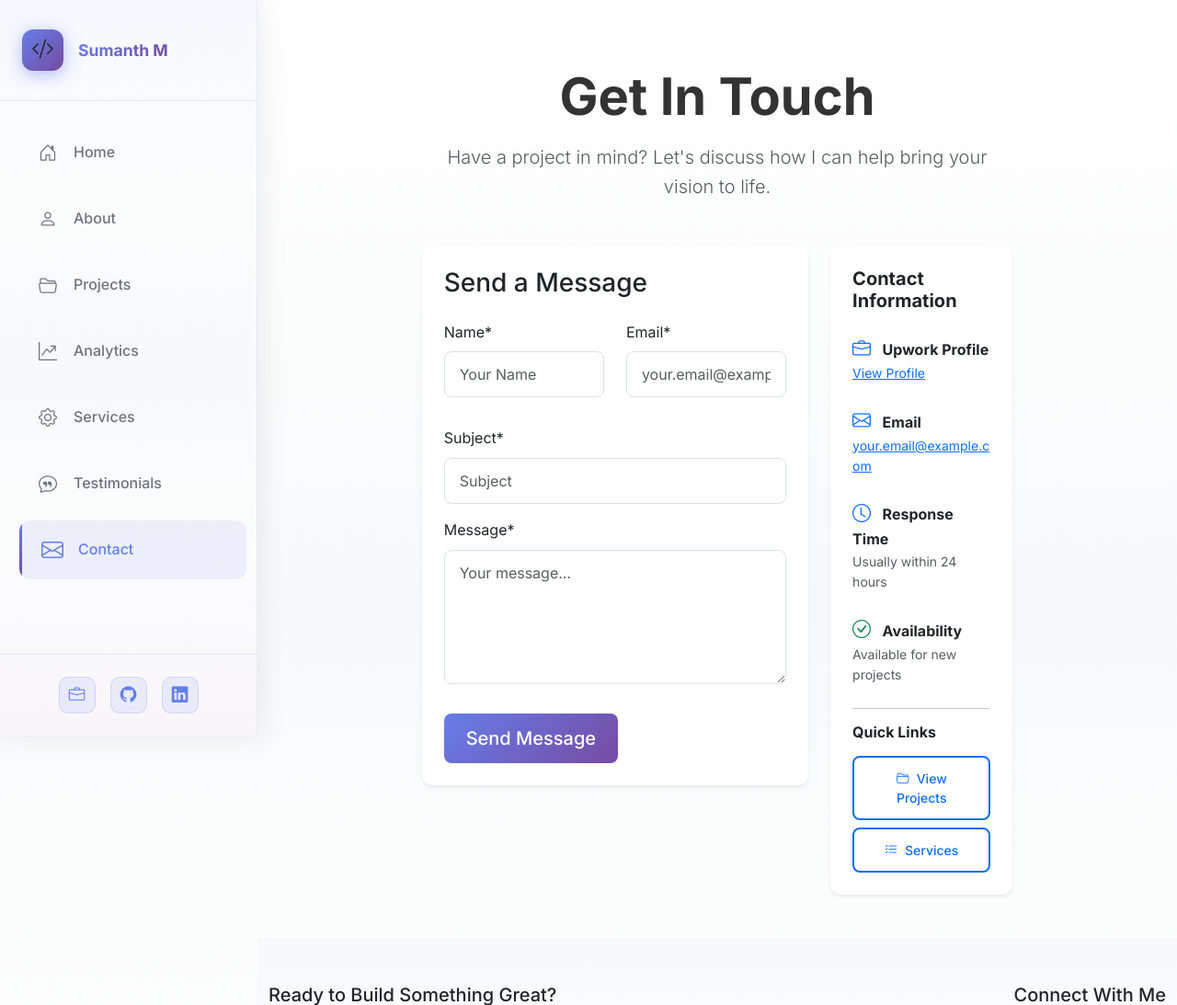
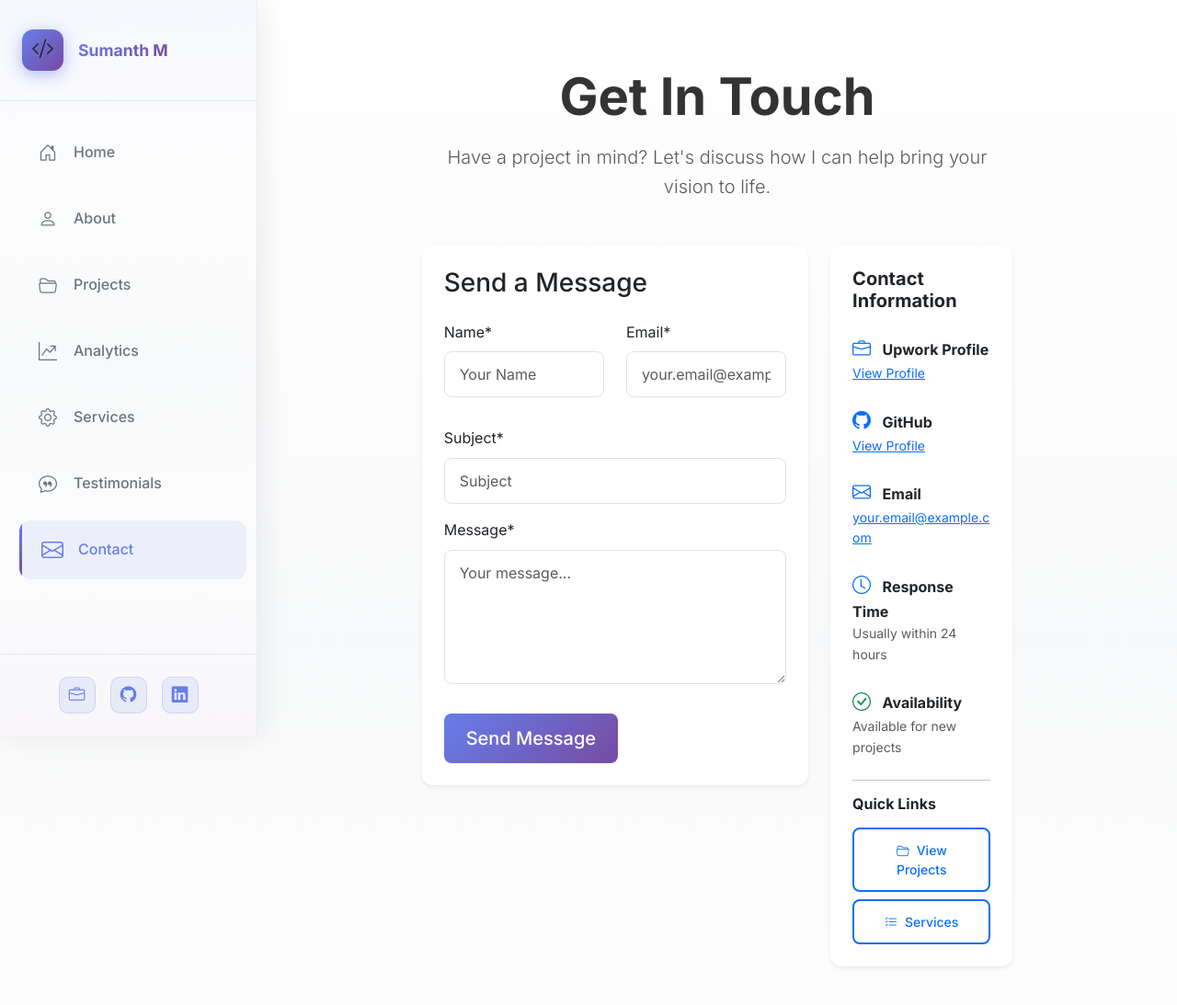
Before and after one commit to msumanth960/portfolio, a Django app: page /contact/ in a window 1280 px wide. Shown: the top 1093 px of the page at 92% size. Run offline with Django 4.2, Linux system fonts and the light colour scheme; some libraries are stand-ins or nearby versions.

Commit message:
Update Upwork and GitHub links throughout the website

```diff
--- a/templates/base.html
+++ b/templates/base.html
@@ -89,10 +89,10 @@
 
         <div class="sidebar-footer">
             <div class="social-links">
-                <a href="#" class="social-link" title="Upwork" target="_blank">
+                <a href="https://www.upwork.com/freelancers/~01ba1d368674bc97b0?mp_source=share" class="social-link" title="Upwork" target="_blank" rel="noopener noreferrer">
                     <i class="bi bi-briefcase"></i>
                 </a>
-                <a href="#" class="social-link" title="GitHub" target="_blank">
+                <a href="https://github.com/msumanth960" class="social-link" title="GitHub" target="_blank" rel="noopener noreferrer">
                     <i class="bi bi-github"></i>
                 </a>
                 <a href="#" class="social-link" title="LinkedIn" target="_blank">
@@ -139,10 +139,10 @@
                     <div class="col-md-6 text-md-end">
                         <h5 class="mb-3 text-dark">Connect With Me</h5>
                         <div class="d-flex justify-content-md-end justify-content-start gap-3">
-                            <a href="#" class="footer-social-link" title="Upwork Profile" target="_blank">
+                            <a href="https://www.upwork.com/freelancers/~01ba1d368674bc97b0?mp_source=share" class="footer-social-link" title="Upwork Profile" target="_blank" rel="noopener noreferrer">
                                 <i class="bi bi-briefcase"></i>
                             </a>
-                            <a href="#" class="footer-social-link" title="GitHub" target="_blank">
+                            <a href="https://github.com/msumanth960" class="footer-social-link" title="GitHub" target="_blank" rel="noopener noreferrer">
                                 <i class="bi bi-github"></i>
                             </a>
                             <a href="#" class="footer-social-link" title="LinkedIn" target="_blank">
--- a/templates/contact/contact.html
+++ b/templates/contact/contact.html
@@ -34,7 +34,17 @@
                                 <i class="bi bi-briefcase text-primary fs-5 me-2"></i>
                                 <strong>Upwork Profile</strong>
                                 <p class="text-muted small mb-0">
-                                    <a href="https://www.upwork.com/freelancers/~YOUR_PROFILE_ID" target="_blank">
+                                    <a href="https://www.upwork.com/freelancers/~01ba1d368674bc97b0?mp_source=share" target="_blank" rel="noopener noreferrer">
+                                        View Profile
+                                    </a>
+                                </p>
+                            </div>
+
+                            <div class="mb-4">
+                                <i class="bi bi-github text-primary fs-5 me-2"></i>
+                                <strong>GitHub</strong>
+                                <p class="text-muted small mb-0">
+                                    <a href="https://github.com/msumanth960" target="_blank" rel="noopener noreferrer">
                                         View Profile
                                     </a>
                                 </p>
```
Also changed, not shown: templates/portfolio/home.html (+4 -4 lines).
